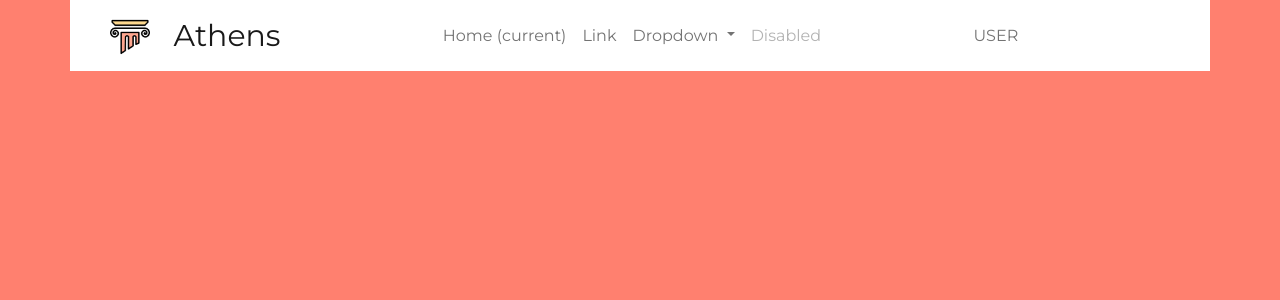
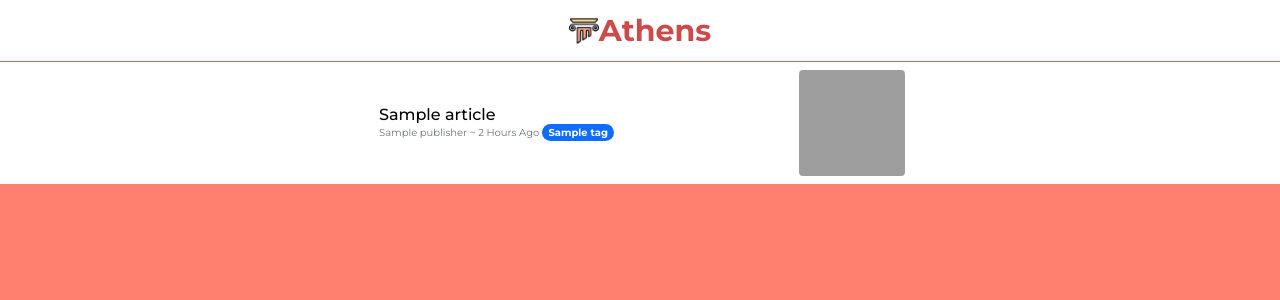
Before and after one commit to mohamidi/Athens, a Flask app: template athens/templates/index.html in a window 1280 px wide. Shown: the top 300 px of the page. Run offline with Flask 2, Linux system fonts and the light colour scheme; the template is opened without the code that fills it: most values are stand-ins (such as "Sample title", 1, 10 or a date in 2020); some libraries are stand-ins or nearby versions; grey boxes are pictures that could not be loaded.

Commit message:
Add work for homepage

```diff
--- a/athens/templates/index.html
+++ b/athens/templates/index.html
@@ -1,62 +1,39 @@
 {% extends "base.html" %}
 {% block content %}
-
-<div class="container navigation">
-  <nav class="navbar navbar-expand-lg navbar-light px-3">
-    <div class="container nav-name" id="nav-name" style="width: 40%;">
-      <a class="navbar-brand" href="{{url_for('home_page')}}">
-        <img src="static/images/logo.png" alt="Athens Logo" width="40" height="40"
-          class="d-inline-block align-text-top">
-        &nbsp;
+<!-- Header -->
+<nav class="navbar bg-white">
+    <div class="container-fluid justify-content-center title">
+        <img src="static/images/logo.png" alt="" width="30" height="30" class="d-inline-block align-text-top">
         Athens
-      </a>
     </div>
-
-    <div class="container nav-items">
-      <button class="navbar-toggler" type="button" data-toggle="collapse" data-target="#navbarSupportedContent"
-        aria-controls="navbarSupportedContent" aria-expanded="false" aria-label="Toggle navigation">
-        <span class="navbar-toggler-icon"></span>
-      </button>
-      <div class="collapse navbar-collapse" id="navbarSupportedContent">
-        <div class="container">
-          <ul class="navbar-nav mr-auto">
-            <li class="nav-item active">
-              <a class="nav-link" href="#">Home <span class="sr-only">(current)</span></a>
-            </li>
-            <li class="nav-item">
-              <a class="nav-link" href="#">Link</a>
-            </li>
-            <li class="nav-item dropdown">
-              <a class="nav-link dropdown-toggle" href="#" id="navbarDropdown" role="button" data-toggle="dropdown"
-                aria-haspopup="true" aria-expanded="false">
-                Dropdown
-              </a>
-              <div class="dropdown-menu" aria-labelledby="navbarDropdown">
-                <a class="dropdown-item" href="#">Action</a>
-                <a class="dropdown-item" href="#">Another action</a>
-                <div class="dropdown-divider"></div>
-                <a class="dropdown-item" href="#">Something else here</a>
-              </div>
-            </li>
-            <li class="nav-item">
-              <a class="nav-link disabled" href="#">Disabled</a>
-            </li>
-        </div>
-
-        <div class="container" style="width: 40%;">
-          <ul class="navbar-nav mr-auto">
-            <li class="nav-item active">
-              <a class="nav-link" href="#">USER</a>
-            </li>
-          </ul>
-        </div>
-
+</nav>
+<hr class="m-0" />
+<!-- List all of the articles -->
+<ul class="list-group list-group-flush">
+    {% for article in articles %}
+    <li class="list-group-item">
+        <a href="/room/?article={{article.id}}">
+            <div class="card border-0">
+                <div class="row align-items-center justify-content-center">
+                    <div class="col-10 col-sm-6 col-md-4 p-1">
+                        <div class="card-body p-0">
+                            <h5 class="card-title headline mb-0">{{article.title}}</h5>
+                            <p class="card-text article-details">
+                                {{article.publisher}} ~ 2 Hours Ago
+                                <span class="badge rounded-pill bg-primary">{{article.tag}}</span>
+                            </p>
                         </div>
                     </div>
-    </li>
-    </ul>
+                    <div class="col-2 col-sm-1 p-0">
+                        <div style="background-image:url('https://external-content.duckduckgo.com/iu/?u=https%3A%2F%2Fs1.ibtimes.com%2Fsites%2Fwww.ibtimes.com%2Ffiles%2Fstyles%2Ffull%2Fpublic%2F2018%2F03%2F13%2Fmicrosoft_0.jpg&f=1&nofb=1')"
+                            class="thumbnail rounded" />
                     </div>
                 </div>
-</nav>
             </div>
+            </div>
+        </a>
+    </li>
+    {% endfor %}
+</ul>
+
 {% endblock content %}
```
Also changed, not shown: athens/views/index.py (+9 -2 lines). Lines whose indentation alone changed are shown as unchanged.
